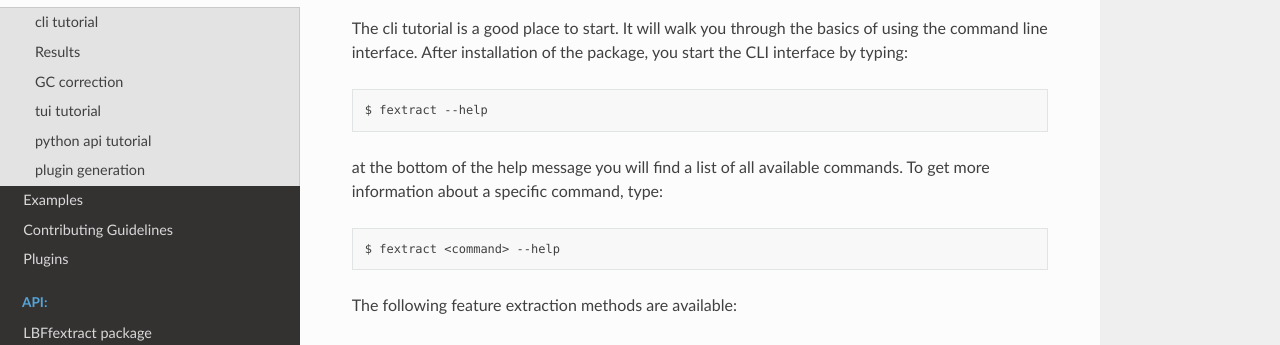
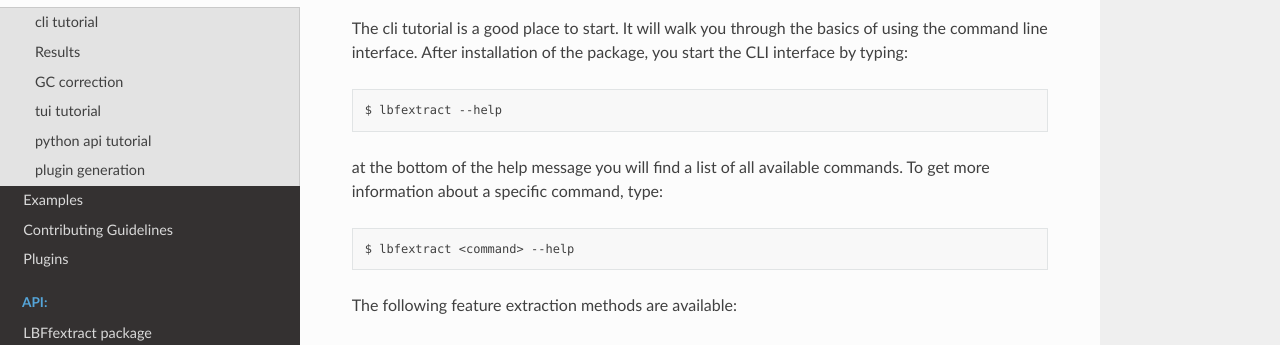
Before and after one commit to Isy89/LBF, a Sphinx documentation site: the page built from docs/source/get_started.rst, in a window 1280 px wide and 900 px high. Shown: the part 199-544 px from the top of the window. Built offline with Sphinx 7.4.7 and the Read the Docs theme 2.0.0, drawn with Linux system fonts in a browser that asks for light colours; pages that are not in the unit, such as notebooks, are missing from menus; the version number is read from the project's files by our own code.

Commit message:
Update get_started.rst

```diff
--- a/docs/source/get_started.rst
+++ b/docs/source/get_started.rst
@@ -10,7 +10,7 @@ After installation of the package, you start the CLI interface by typing:
 
 .. code-block:: bash
 
-    $ fextract --help
+    $ lbfextract --help
 
 
 at the bottom of the help message you will find a list of all available commands.
@@ -18,7 +18,7 @@ To get more information about a specific command, type:
 
 .. code-block:: bash
 
-    $ fextract <command> --help
+    $ lbfextract <command> --help
 
 The following feature extraction methods are available:
 
```
